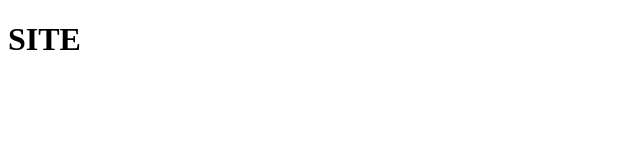
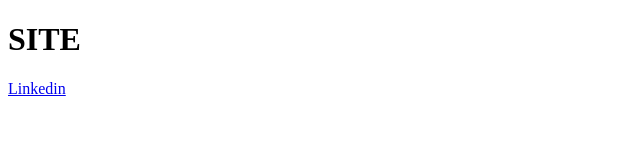
Before and after one commit to Allysonubius/intro-html-css, a plain HTML site: page index.html in a window 1280 px wide. Shown: the full height of the page, 0-640 px from the left. Drawn offline with Linux system fonts and the light colour scheme.

Commit message:
a - text e links

```diff
--- a/index.html
+++ b/index.html
@@ -19,7 +19,9 @@
             <p></p>
         </header>
         <!--Seção-->
-        <section></section>
+        <section>
+            <a href="#" target="_blank">Linkedin</a>
+        </section>
         <!--Rodape-->
         <footer></footer>
     </div>
```
